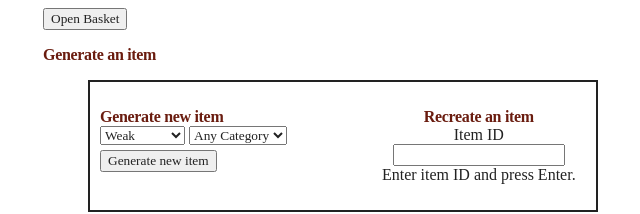
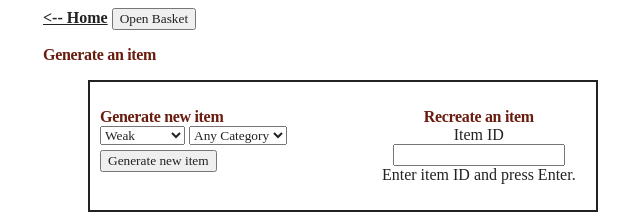
Before and after one commit to abregado/easyroleplay, a Jekyll site: the page built from sections/item-generator/itemgenerator.html, in a window 1280 px wide. Shown: the top 214 px of the page, without its empty margins (297-937 px from the left). Built offline with Jekyll 4.4.1, drawn with Linux system fonts in a browser that asks for light colours.

Commit message:
fixed broken imports

```diff
--- a/sections/item-generator/itemgenerator.html
+++ b/sections/item-generator/itemgenerator.html
@@ -2,14 +2,15 @@
 permalink: "/item-generator"
 layout: default
 ---
+<a class="back" href="/"><-- Home</a>
 
-<script type="text/javascript" src="sections/item-generator/accessory-data.js"></script>
-<script type="text/javascript" src="sections/item-generator/weapon-data.js"></script>
-<script type="text/javascript" src="sections/item-generator/armor-data.js"></script>
-<script type="text/javascript" src="sections/item-generator/basket.js"></script>
+<script type="text/javascript" src="../sections/item-generator/accessory-data.js"></script>
+<script type="text/javascript" src="../sections/item-generator/weapon-data.js"></script>
+<script type="text/javascript" src="../sections/item-generator/armor-data.js"></script>
+<script type="text/javascript" src="../sections/item-generator/basket.js"></script>
 <script type="text/javascript" src="../../lib/seedrandom.min.js"></script>
-<script type="module" src="sections/item-generator/ItemComponent.js"></script>
-<script type="module" src="sections/item-generator/itemgenerator.js"></script>
+<script type="module" src="../sections/item-generator/ItemComponent.js"></script>
+<script type="module" src="../sections/item-generator/itemgenerator.js"></script>
 <noscript>The items are generated via Javascript. No Javascript, No items.</noscript>
 
 <!-- Trigger/Open The Modal -->
```
